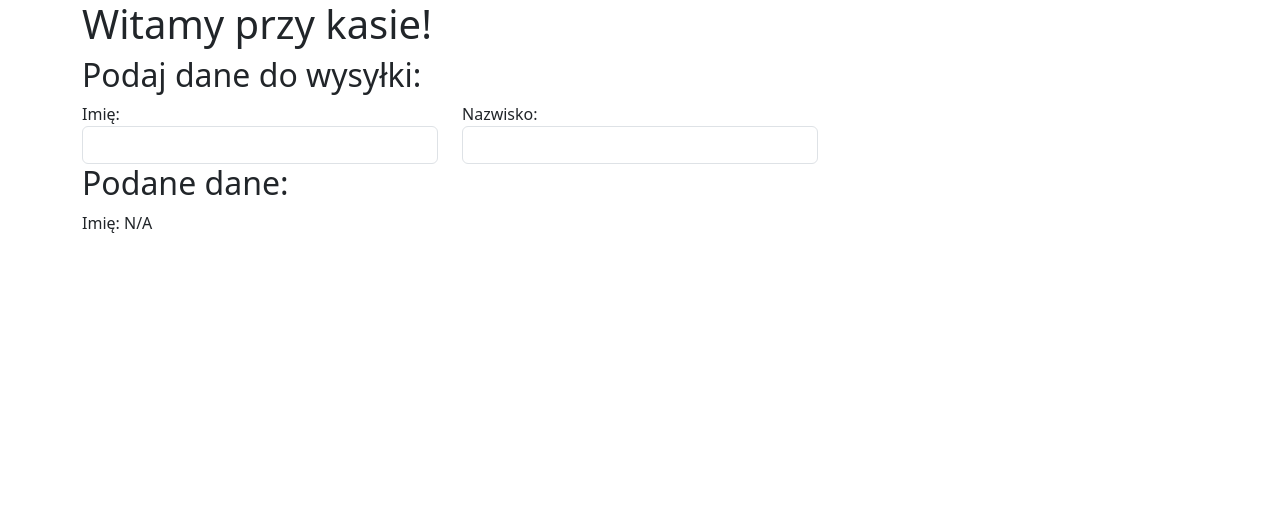
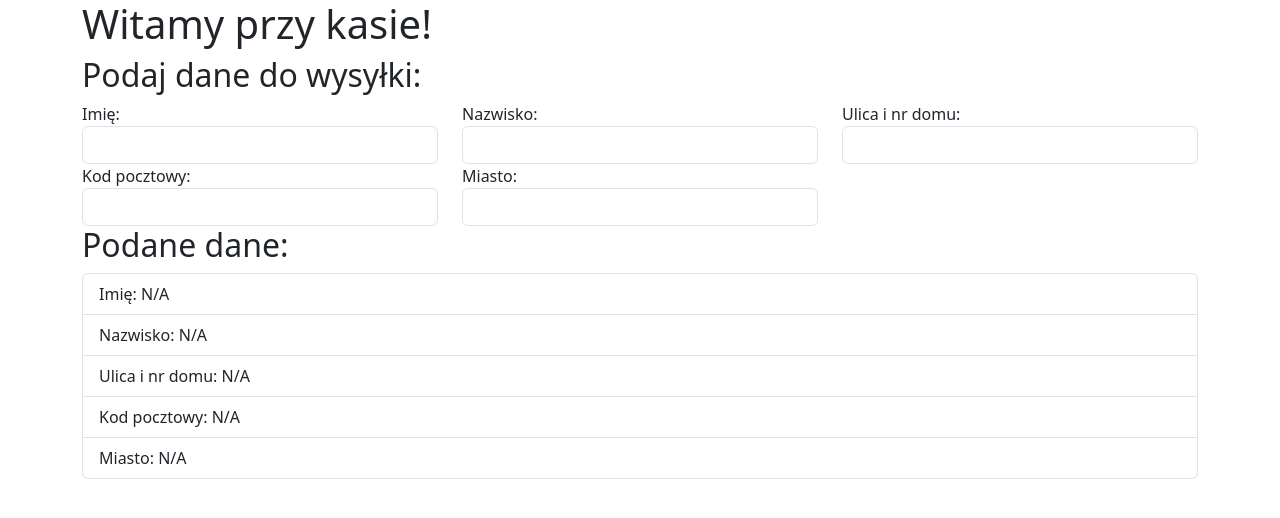
Before and after one commit to marlenaduleba/react-learning, a React (Create React App) app: page / in a window 1280 px wide. Shown: the top 518 px of the page. Built offline with nearby package versions, Linux system fonts and the light colour scheme.

Commit message:
Checkout finished

```diff
--- a/src/Form/pages/Checkout/Checkout.jsx
+++ b/src/Form/pages/Checkout/Checkout.jsx
@@ -6,18 +6,21 @@ class Checkout extends Component {
   constructor(props) {
     super(props);
     this.state = {
-        firstname: "",
-        lastname: ""
-    }
+      firstname: "",
+      lastname: "",
+      street: "",
+      zip: "",
+      city: ""
+    };
   }
 
-  changeHandler = event => {
+  changeHandler = (event) => {
     let inputName = event.target.name;
     let inputValue = event.target.value;
     this.setState({
-        [inputName]: inputValue
-    })
-  }
+      [inputName]: inputValue,
+    });
+  };
 
   render() {
     return (
@@ -32,20 +35,84 @@ class Checkout extends Component {
             </Row>
             <Row>
               <Col xs={12} md={4}>
-                <MyInput type="text" name="firstname" label="Imię" className="form-control" value={this.state.firstname} onChange={this.changeHandler} />
+                <MyInput
+                  type="text"
+                  name="firstname"
+                  label="Imię"
+                  className="form-control"
+                  value={this.state.firstname}
+                  onChange={this.changeHandler}
+                />
               </Col>
               <Col xs={12} md={4}>
-                <MyInput type="text" name="lastname" label="Nazwisko" className="form-control" value={this.state.lastname} onChange={this.changeHandler} />
+                <MyInput
+                  type="text"
+                  name="lastname"
+                  label="Nazwisko"
+                  className="form-control"
+                  value={this.state.lastname}
+                  onChange={this.changeHandler}
+                />
+              </Col>
+              <Col xs={12} md={4}>
+                <MyInput
+                  type="text"
+                  name="street"
+                  label="Ulica i nr domu"
+                  className="form-control"
+                  value={this.state.street}
+                  onChange={this.changeHandler}
+                />
+              </Col>
+              <Col xs={12} md={4}>
+                <MyInput
+                  type="text"
+                  name="zip"
+                  label="Kod pocztowy"
+                  className="form-control"
+                  value={this.state.zip}
+                  onChange={this.changeHandler}
+                />
+              </Col>
+              <Col xs={12} md={4}>
+                <MyInput
+                  type="text"
+                  name="city"
+                  label="Miasto"
+                  className="form-control"
+                  value={this.state.city}
+                  onChange={this.changeHandler}
+                />
               </Col>
             </Row>
           </div>
         </form>
         <Row>
-            <Col>
-                <h2>Podane dane:</h2>
+          <Col>
+            <h2>Podane dane:</h2>
+            <ul className="list-group">
+              <li className="list-group-item">
                 Imię:{" "}
                 {this.state.firstname == "" ? "N/A" : this.state.firstname}
-            </Col>
+              </li>
+              <li className="list-group-item">
+                Nazwisko:{" "}
+                {this.state.lastname == "" ? "N/A" : this.state.lastname}
+              </li>
+              <li className="list-group-item">
+                Ulica i nr domu:{" "}
+                {this.state.street == "" ? "N/A" : this.state.street}
+              </li>
+              <li className="list-group-item">
+                Kod pocztowy:{" "}
+                {this.state.zip == "" ? "N/A" : this.state.zip}
+              </li>
+              <li className="list-group-item">
+                Miasto:{" "}
+                {this.state.city == "" ? "N/A" : this.state.city}
+              </li>
+            </ul>
+          </Col>
         </Row>
       </Container>
     );
```
